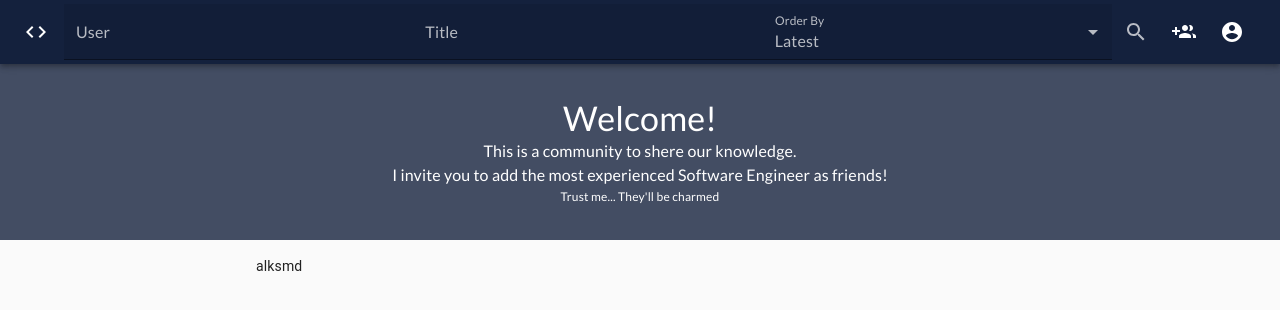
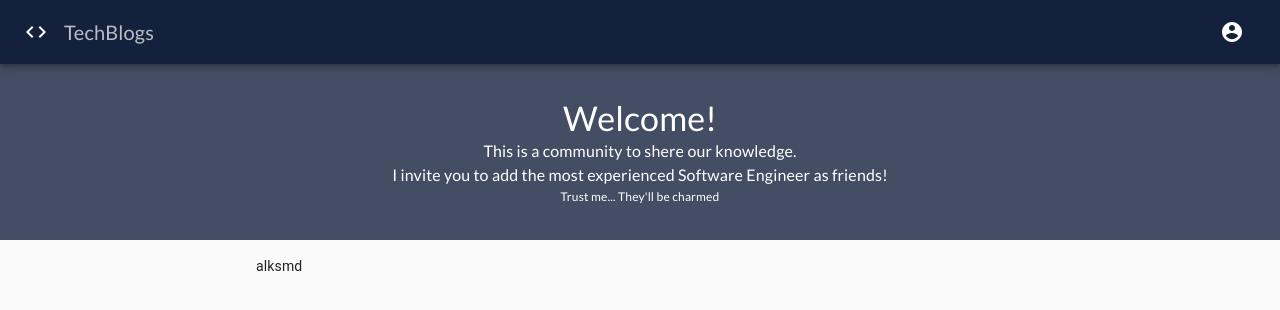
Before and after one commit to fslzrr/fslzrr-blog, a React (Create React App) app in the folder front/: page / in a window 1280 px wide. Shown: the top 310 px of the page. Built offline with nearby package versions, Linux system fonts and the light colour scheme; no server answers.

Commit message:
changed website name

```diff
--- a/front/public/index.html
+++ b/front/public/index.html
@@ -29,7 +29,7 @@
       work correctly both with client-side routing and a non-root public URL.
       Learn how to configure a non-root public URL by running `npm run build`.
     -->
-    <title>fslzrr's blog</title>
+    <title>TechBlogs</title>
   </head>
   <body>
     <noscript>You need to enable JavaScript to run this app.</noscript>
--- a/front/src/App.js
+++ b/front/src/App.js
@@ -10,6 +10,7 @@ import {
   InputLabel,
   Select,
   MenuItem,
+  Typography,
 } from "@material-ui/core";
 import CodeIcon from "@material-ui/icons/Code";
 import AccountCircleIcon from "@material-ui/icons/AccountCircle";
@@ -127,6 +128,8 @@ function App() {
       <AppBar position="static">
         <Toolbar>
           <CodeIcon className={classes.icon} />
+          {user && (
+            <>
               <div className={classes.searchContainer}>
                 <TextField
                   fullWidth
@@ -173,6 +176,13 @@ function App() {
               >
                 <GroupAddIcon />
               </IconButton>
+            </>
+          )}
+          {!user && (
+            <div className={classes.searchContainer}>
+              <Typography variant="h6">TechBlogs</Typography>
+            </div>
+          )}
           <IconButton
             color="inherit"
             aria-label="menu"
```
Lines whose indentation alone changed are shown as unchanged.
